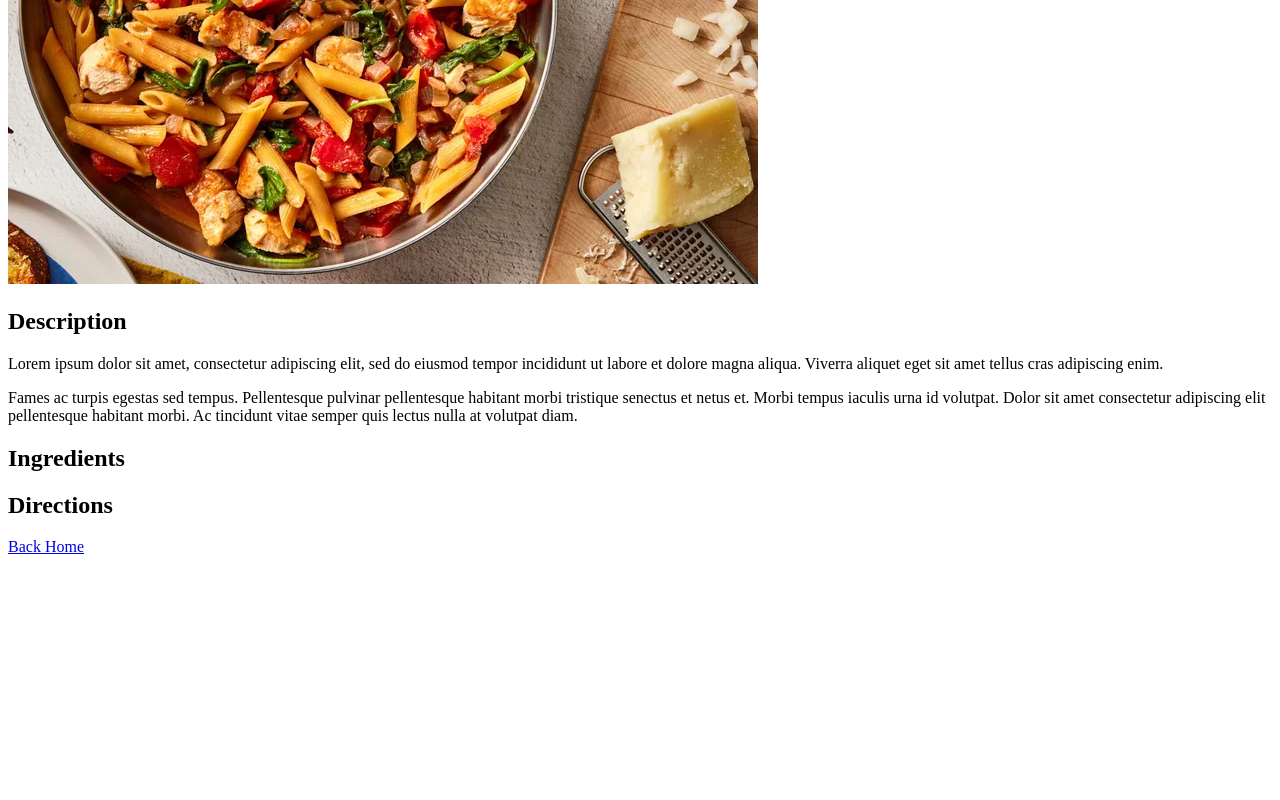
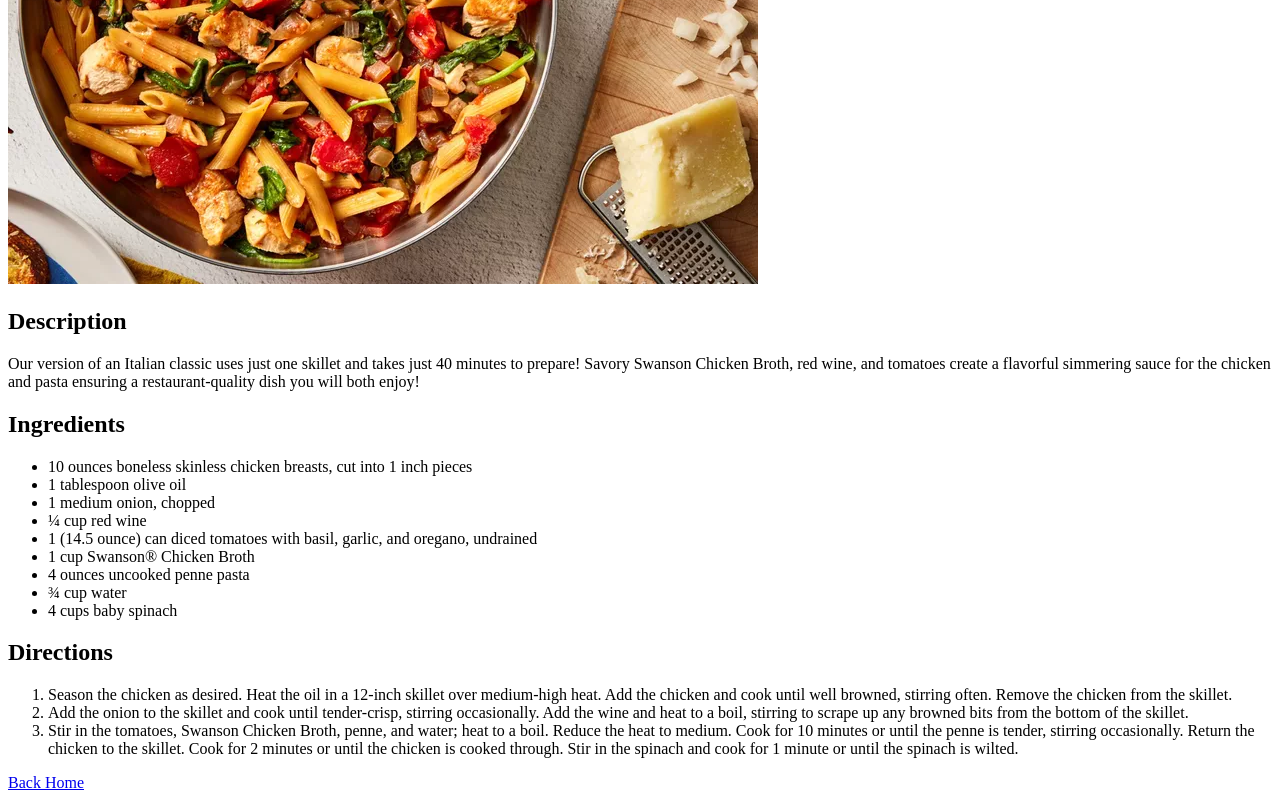
Before and after one commit to alatti23/odin-recipes, a plain HTML site: page recipes/tomato-spinach-pasta.html in a window 1280 px wide. Shown: the part 359-1159 px from the top of the page. Before the commit the page ends 923 px from the top, so only its background shows below. Drawn offline with Linux system fonts and the light colour scheme.

Commit message:
index.html: added link to tomato-spinach-pasta.html. Reorganized links to be in a list.
tomato-spinach-pasta.html: finished up the page including
Ingredients, Direction and Description.

```diff
--- a/recipes/tomato-spinach-pasta.html
+++ b/recipes/tomato-spinach-pasta.html
@@ -2,18 +2,30 @@
 <html lang="en">
     <head>
         <meta charset="utf-8">
-        <title>Lasanga</title>
+        <title>Tomato & Spinach Pasta</title>
     </head>
     <body>
-        <h1>Lasanga</h1>
+        <h1>Tomato & Spinach Pasta</h1>
             <img src="../img/tom-pasta.jpg" alt="tomato pasta image">
             <h2>Description</h2>
-                <p>Lorem ipsum dolor sit amet, consectetur adipiscing elit, sed do eiusmod tempor incididunt ut labore et dolore magna aliqua. Viverra aliquet eget sit amet tellus cras adipiscing enim. </p>
-                <p>Fames ac turpis egestas sed tempus. Pellentesque pulvinar pellentesque habitant morbi tristique senectus et netus et. Morbi tempus iaculis urna id volutpat. Dolor sit amet consectetur adipiscing elit pellentesque habitant morbi. Ac tincidunt vitae semper quis lectus nulla at volutpat diam.</p>
+                <p>Our version of an Italian classic uses just one skillet and takes just 40 minutes to prepare! Savory Swanson Chicken Broth, red wine, and tomatoes create a flavorful simmering sauce for the chicken and pasta ensuring a restaurant-quality dish you will both enjoy!</p>
             <h2>Ingredients</h2>
-
+                <ul>
+                    <li>10 ounces boneless skinless chicken breasts, cut into 1 inch pieces</li>
+                    <li>1 tablespoon olive oil</li>
+                    <li>1 medium onion, chopped</li>
+                    <li>¼ cup red wine</li>
+                    <li>1 (14.5 ounce) can diced tomatoes with basil, garlic, and oregano, undrained</li>
+                    <li>1 cup Swanson® Chicken Broth</li>
+                    <li>4 ounces uncooked penne pasta</li>
+                    <li>¾ cup water</li>
+                    <li>4 cups baby spinach</li>
+                </ul>
             <h2>Directions</h2>
                 <ol>
+                    <li>Season the chicken as desired. Heat the oil in a 12-inch skillet over medium-high heat. Add the chicken and cook until well browned, stirring often. Remove the chicken from the skillet.</li>
+                    <li>Add the onion to the skillet and cook until tender-crisp, stirring occasionally. Add the wine and heat to a boil, stirring to scrape up any browned bits from the bottom of the skillet.</li>
+                    <li>Stir in the tomatoes, Swanson Chicken Broth, penne, and water; heat to a boil. Reduce the heat to medium. Cook for 10 minutes or until the penne is tender, stirring occasionally. Return the chicken to the skillet. Cook for 2 minutes or until the chicken is cooked through. Stir in the spinach and cook for 1 minute or until the spinach is wilted.</li>
                 </ol>
             <a href="../index.html">Back Home</a>
     </body>
```
Also changed, not shown: index.html (+4 -1 lines).
